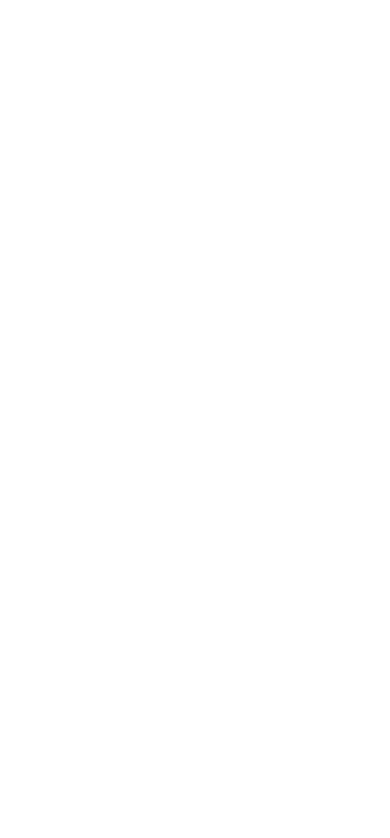
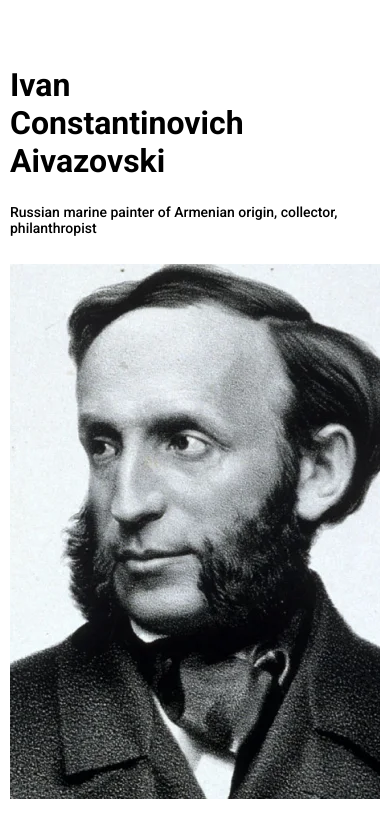
Before and after one commit to DianaBzk/aiva_page, a plain HTML site: page index.html in a window 390 px wide. Drawn offline with Linux system fonts and the light colour scheme.

Commit message:
feat: added home section

```diff
--- a/index.css
+++ b/index.css
@@ -1,3 +1,4 @@
 @import url("styles/basic.css");
 @import url("styles/variables.css");
 @import url("styles/header.css");
+@import url("styles/home.css");
--- a/index.html
+++ b/index.html
@@ -46,7 +46,23 @@
         </nav>
       </div>
     </header>
-    <main></main>
+    <main aria-label="main">
+      <section class="home" aria-label="home section">
+        <div class="container">
+          <h1 class="home-title" aria-label="title">
+            Ivan Constantinovich Aivazovski
+          </h1>
+          <p class="home-description" aria-label="description">
+            Russian marine painter of Armenian origin, collector, philanthropist
+          </p>
+          <img
+            src="assets/webp/portrait 1.webp"
+            alt="Ivan Constantinovich Aivazovski portrait"
+            class="home-image"
+          />
+        </div>
+      </section>
+    </main>
     <footer></footer>
   </body>
 </html>
--- a/styles/basic.css
+++ b/styles/basic.css
@@ -19,6 +19,11 @@ a {
   color: unset;
 }
 
+p,
+h1 {
+  margin: 0;
+}
+
 .container {
   margin: 0 auto;
   max-width: 970px;
--- /dev/null
+++ b/styles/home.css
@@ -0,0 +1,41 @@
+.home {
+  text-align: center;
+}
+
+.home-title {
+  font-size: 45px;
+  font-weight: 700;
+  color: --color-main-black;
+  margin: 45px 0 25px 0;
+}
+
+.home-description {
+  font-size: 18px;
+  font-weight: 500;
+  color: --color-main-black;
+  margin: 0 0 35px 0;
+}
+
+.home-image {
+  width: 100%;
+  height: 535px;
+  object-fit: cover;
+}
+
+.nav-link {
+}
+
+@media (max-width: 480px) {
+  .home {
+    text-align: left;
+  }
+  .home-title {
+    max-width: 240px;
+    font-size: 32px;
+    margin: 66px 0 24px 0;
+  }
+  .home-description {
+    font-size: 14px;
+    margin: 0 0 28px 0;
+  }
+}
```
